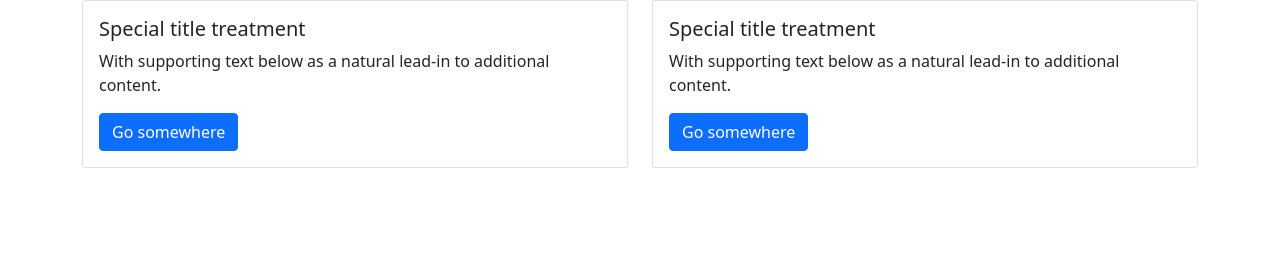
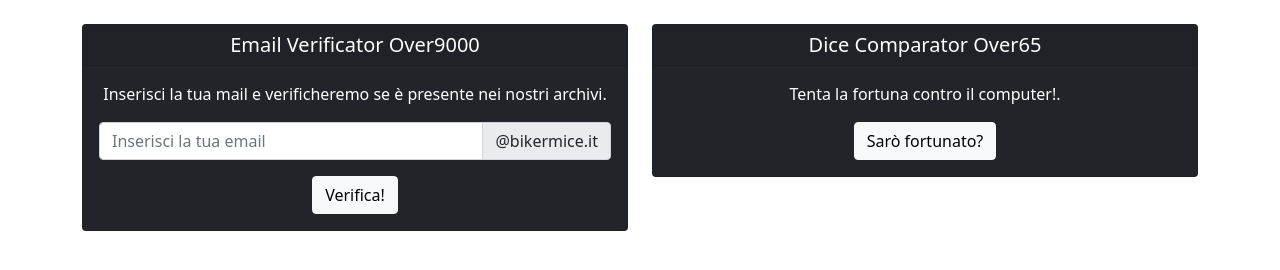
Before and after one commit to marcocareddu/js-mail-dadi, a plain HTML site: page index.html in a window 1280 px wide. Drawn offline with nearby package versions, Linux system fonts and the light colour scheme.

Commit message:
HTML - Added input section

```diff
--- a/index.html
+++ b/index.html
@@ -18,25 +18,32 @@
 
 <body>
     <main>
-        <div class="container bgc-dark">
+        <div class="container py-4">
             <div class="row">
+
+                <!-- Email Section -->
                 <div class="col-sm-6">
-                    <div class="card">
+                    <div class="card text-center text-white bg-dark">
+                        <h5 class="card-header">Email Verificator Over9000</h5>
                         <div class="card-body">
-                            <h5 class="card-title">Special title treatment</h5>
-                            <p class="card-text">With supporting text below as a natural lead-in to additional
-                                content.</p>
-                            <a href="#" class="btn btn-primary">Go somewhere</a>
+                            <p class="card-text">Inserisci la tua mail e verificheremo se è presente nei nostri
+                                archivi.</p>
+                            <div class="input-group text-white bg-dark mb-3">
+                                <input type="text" class="form-control" placeholder="Inserisci la tua email">
+                                <span class="input-group-text" id="basic-addon2">@bikermice.it</span>
+                            </div>
+                            <a href="#" class="btn btn-light">Verifica!</a>
                         </div>
                     </div>
                 </div>
+
+                <!-- Dice Section -->
                 <div class="col-sm-6">
-                    <div class="card">
+                    <div class="card text-center text-white bg-dark">
+                        <h5 class="card-header">Dice Comparator Over65</h5>
                         <div class="card-body">
-                            <h5 class="card-title">Special title treatment</h5>
-                            <p class="card-text">With supporting text below as a natural lead-in to additional
-                                content.</p>
-                            <a href="#" class="btn btn-primary">Go somewhere</a>
+                            <p class="card-text">Tenta la fortuna contro il computer!.</p>
+                            <a href="#" class="btn btn-light">Sarò fortunato?</a>
                         </div>
                     </div>
                 </div>
```
